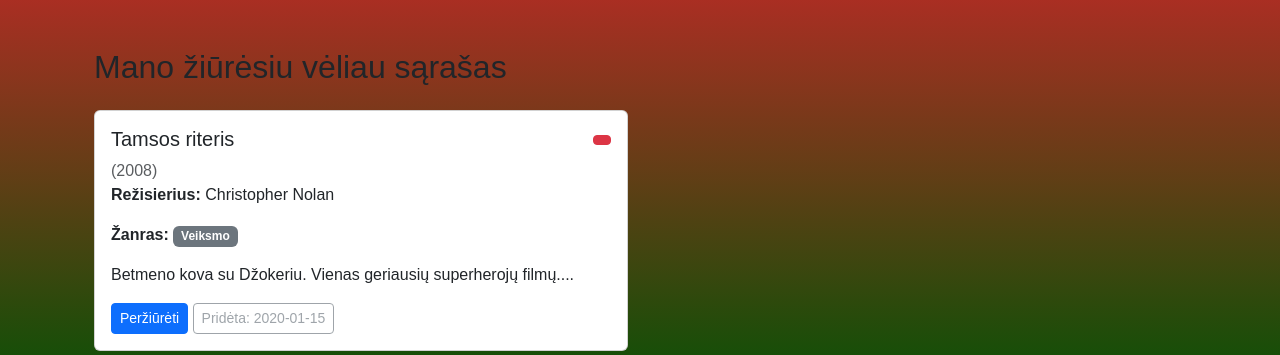
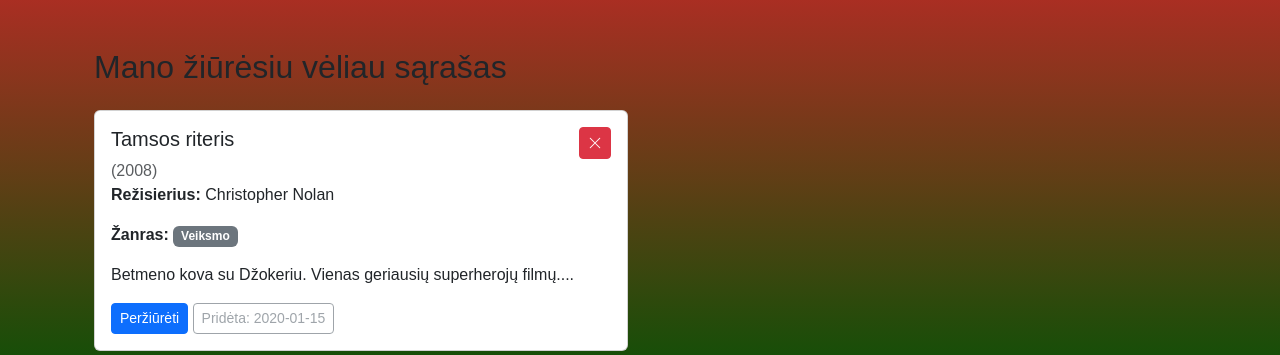
Before and after one commit to ABis-here/PD2, a PHP site: page /watchlist.php in a window 1280 px wide. Shown: the part 70-425 px from the top of the page. Run offline with PHP 8.4, Linux system fonts and the light colour scheme; the visitor is signed in with stand-in values (Sample User, id 1); data comes from the database, SQL or seed files in the repository; tables that the repository leaves empty hold one stand-in row (values such as "Sample post"); some web fonts are replaced.

Commit message:
IKSIUKAS
normalei X atrodo

```diff
--- a/database/watchlist_log.txt
+++ b/database/watchlist_log.txt
@@ -26,3 +26,5 @@
 2025-12-09 15:09:24 - Vartotojas 1 (AdminUser) pridėjo filmą 1 į žiūrėsiu vėliau sąrašą
 2025-12-09 15:32:11 - Vartotojas 6 (Fanas) pridėjo filmą 3 į žiūrėsiu vėliau sąrašą
 2025-12-09 15:59:02 - Vartotojas 6 (Fanas) pridėjo filmą 9 į žiūrėsiu vėliau sąrašą
+2025-12-09 16:13:56 - Vartotojas 1 (AdminUser) pridėjo filmą 3 į žiūrėsiu vėliau sąrašą
+2025-12-09 16:20:42 - Vartotojas 1 (AdminUser) pridėjo filmą 3 į žiūrėsiu vėliau sąrašą
--- a/includes/header.php
+++ b/includes/header.php
@@ -16,6 +16,7 @@ require_once 'config.php';
 
     <link href="https://fonts.googleapis.com/css2?family=Snowburst+One&display=swap" rel="stylesheet">
     <link href="https://cdn.jsdelivr.net/npm/bootstrap@5.3.0/dist/css/bootstrap.min.css" rel="stylesheet">
+    <link rel="stylesheet" href="https://cdn.jsdelivr.net/npm/bootstrap-icons@1.11.0/font/bootstrap-icons.css">
     <link rel="stylesheet" href="assets/css/Styles.css">
 </head>
 <body>
--- a/watchlist.php
+++ b/watchlist.php
@@ -70,8 +70,11 @@ include 'includes/header.php';
                                 </div>
                                 <div>
                                     <a href="watchlist.php?remove=<?php echo $movie['id']; ?>"
-                                       class="btn btn-sm btn-danger"
-                                       onclick="return confirm('Ar tikrai norite pašalinti šį filmą iš sąrašo?')">
+                                       class="btn btn-sm btn-danger d-flex align-items-center justify-content-center"
+                                       onclick="return confirm('Ar tikrai norite pašalinti šį filmą iš sąrašo?')"
+                                       style="width: 32px; height: 32px; padding: 0;"
+                                       title="Pašalinti iš sąrašo">
+                                        <i class="bi bi-x-lg"></i>
                                     </a>
                                 </div>
                             </div>
```
